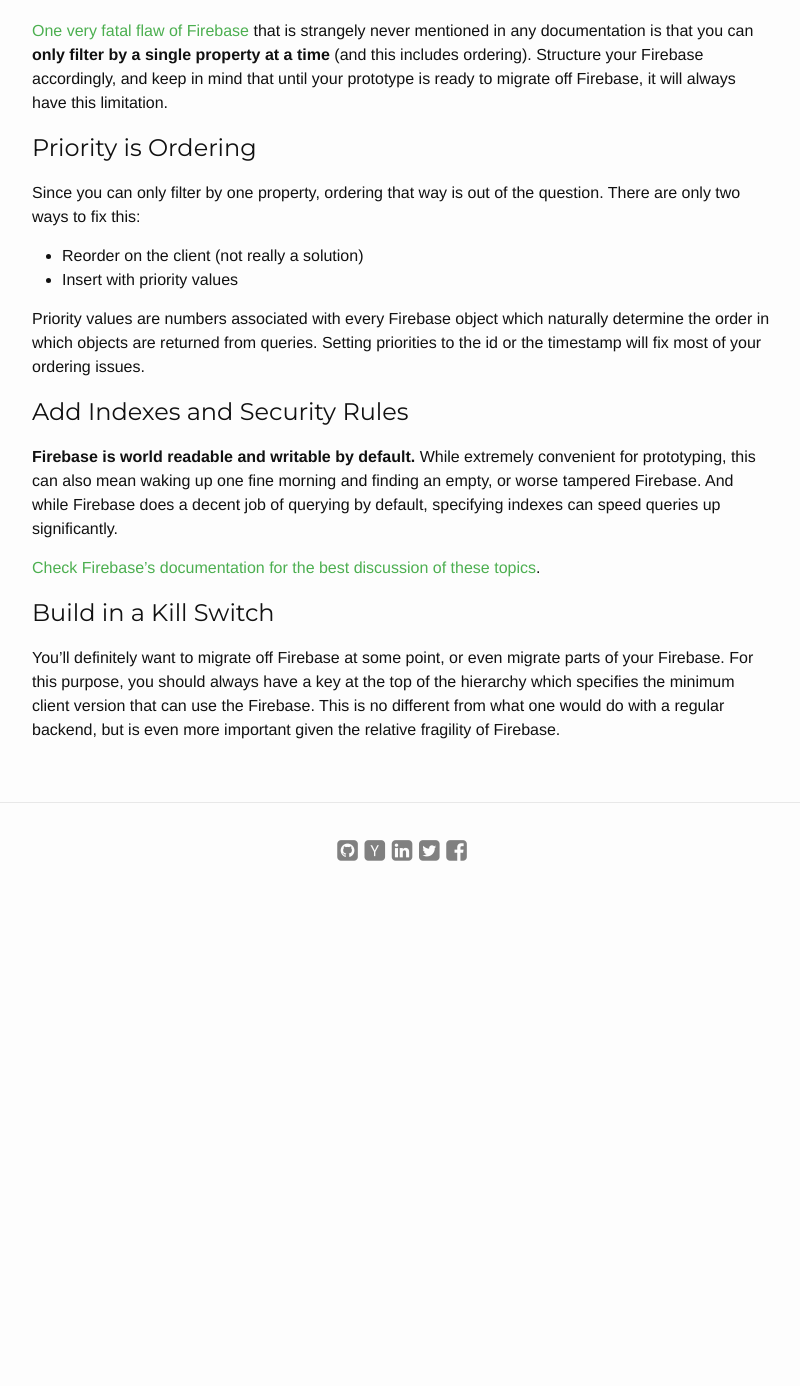
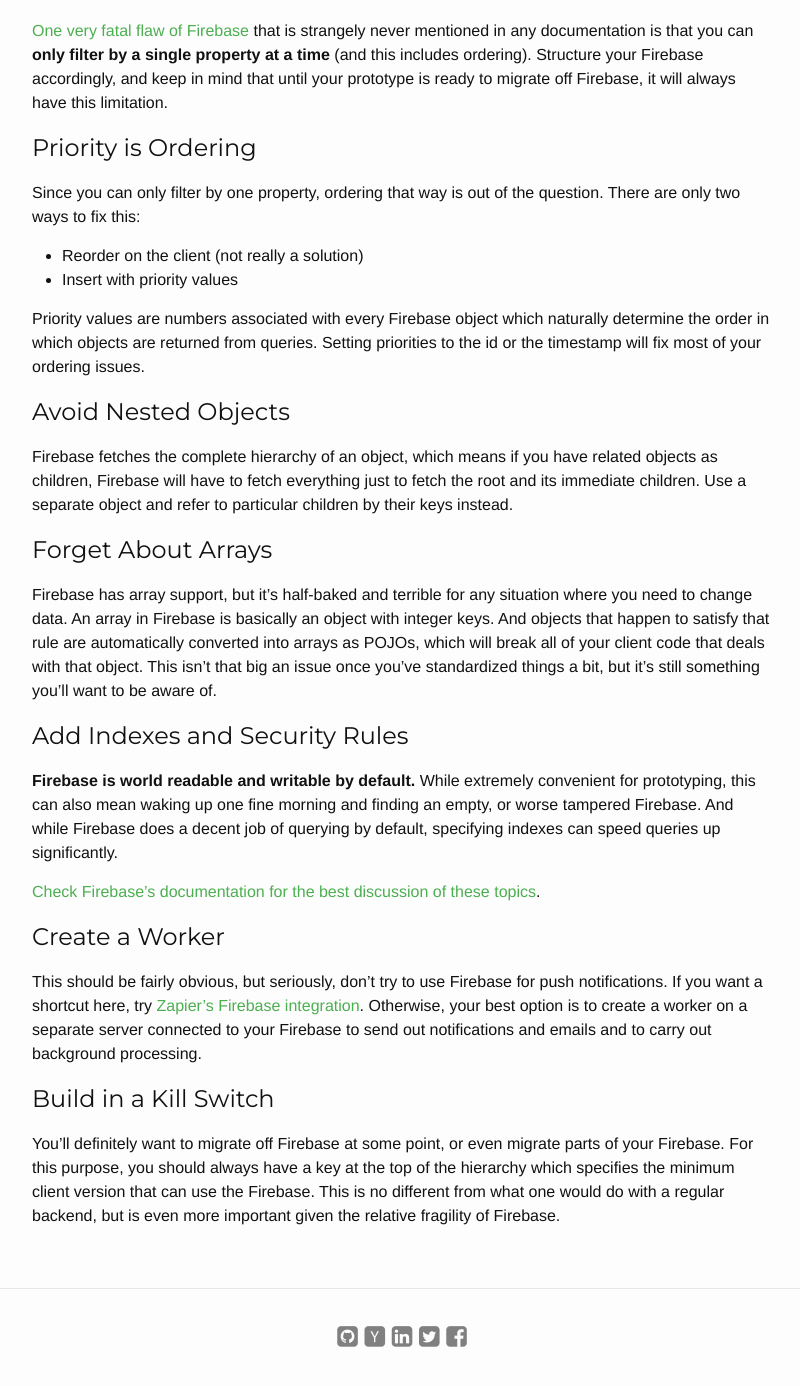
Before and after one commit to aviraldg/aviraldg.github.io, a Jekyll site: the page built from _posts/2016-02-08-firebase-in-production.md, in a window 1280 px wide and 1400 px high, scrolled down 724 px. Shown: the top 1386 px of the window, without its empty margins (238-1038 px from the left). Built offline with Jekyll 4.4.1, drawn with Linux system fonts in a browser that asks for light colours; nearby versions of some CDN libraries; some web fonts are replaced; before the commit the page ends 1638 px from its top, so only the background shows below that.

Commit message:
Update Firebase in Production

```diff
--- a/_posts/2016-02-08-firebase-in-production.md
+++ b/_posts/2016-02-08-firebase-in-production.md
@@ -37,12 +37,24 @@ Since you can only filter by one property, ordering that way is out of the quest
 
 Priority values are numbers associated with every Firebase object which naturally determine the order in which objects are returned from queries. Setting priorities to the id or the timestamp will fix most of your ordering issues.
 
+Avoid Nested Objects
+====================
+Firebase fetches the complete hierarchy of an object, which means if you have related objects as children, Firebase will have to fetch everything just to fetch the root and its immediate children. Use a separate object and refer to particular children by their keys instead.
+
+Forget About Arrays
+===================
+Firebase has array support, but it's half-baked and terrible for any situation where you need to change data. An array in Firebase is basically an object with integer keys. And objects that happen to satisfy that rule are automatically converted into arrays as POJOs, which will break all of your client code that deals with that object. This isn't that big an issue once you've standardized things a bit, but it's still something you'll want to be aware of.
+
 Add Indexes and Security Rules
 ==============================
 **Firebase is world readable and writable by default.** While extremely convenient for prototyping, this can also mean waking up one fine morning and finding an empty, or worse tampered Firebase. And while Firebase does a decent job of querying by default, specifying indexes can speed queries up significantly.
 
 [Check Firebase's documentation for the best discussion of these topics](https://www.firebase.com/docs/security/).
 
+Create a Worker
+===============
+This should be fairly obvious, but seriously, don't try to use Firebase for push notifications. If you want a shortcut here, try [Zapier's Firebase integration](https://zapier.com/zapbook/firebase/). Otherwise, your best option is to create a worker on a separate server connected to your Firebase to send out notifications and emails and to carry out background processing.
+
 Build in a Kill Switch
 ======================
 You'll definitely want to migrate off Firebase at some point, or even migrate parts of your Firebase. For this purpose, you should always have a key at the top of the hierarchy which specifies the minimum client version that can use the Firebase. This is no different from what one would do with a regular backend, but is even more important given the relative fragility of Firebase.
```
